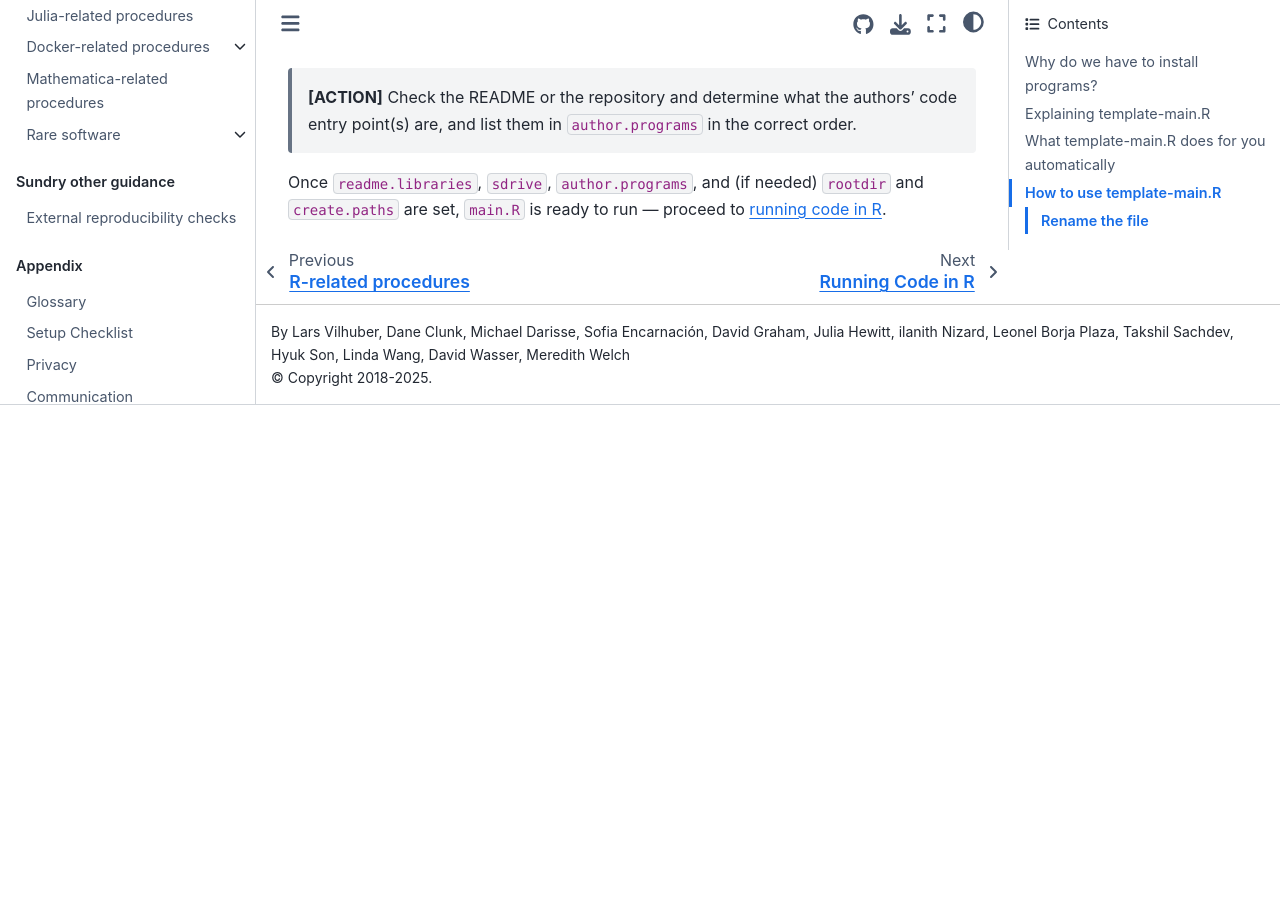
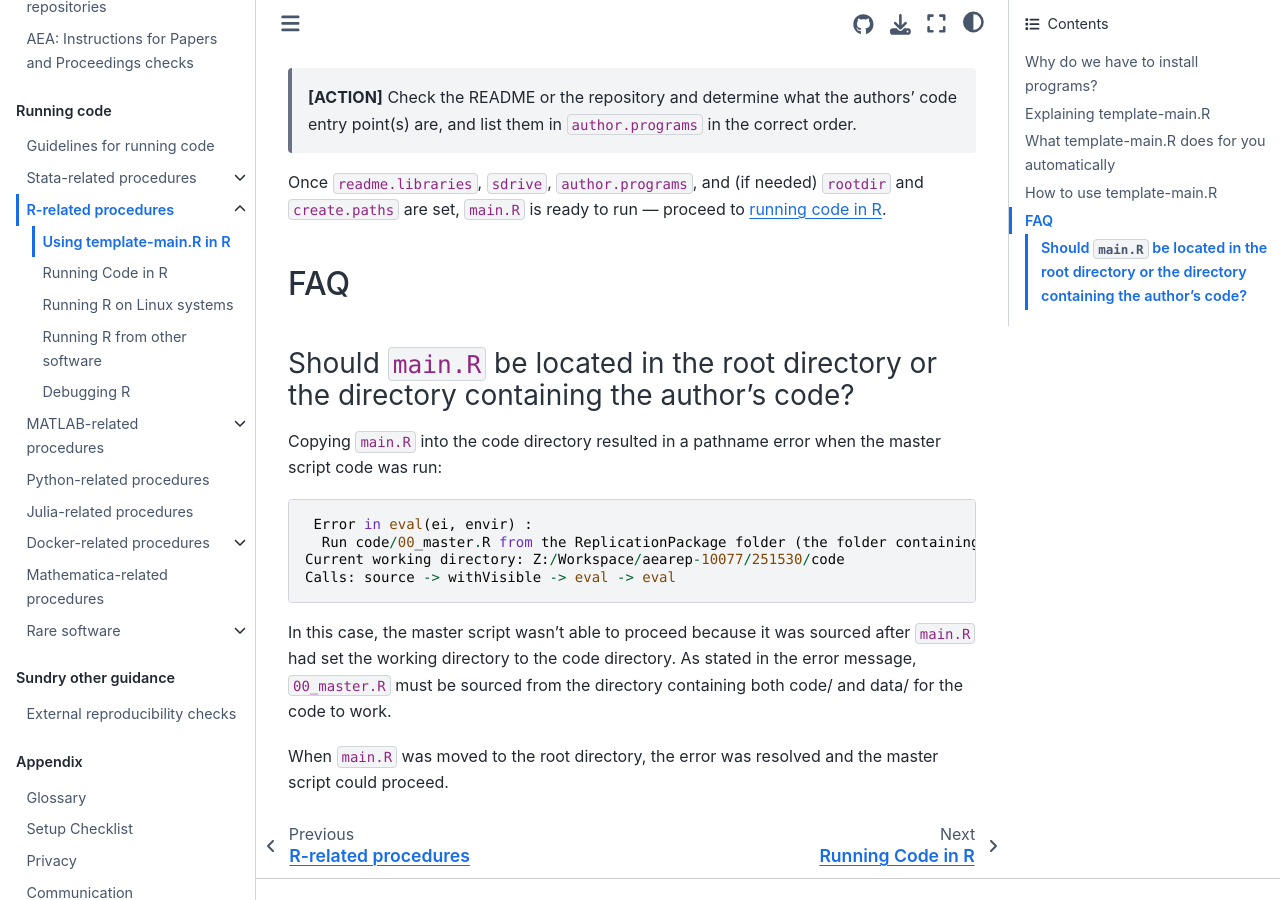
Before and after one commit to labordynamicsinstitute/ldilab-manual, a Jupyter Book: the page built from 96-11-using-config-r.md, in a window 1280 px wide and 900 px high, scrolled down 6539 px. Built offline with Jupyter Book 1.0.4 settings and Sphinx 7.4.7 and the Sphinx Book theme 1.1.4, drawn with Linux system fonts in a browser that asks for light colours; before the commit the page ends 6944 px from its top, so only the background shows below that.

Commit message:
Add FAQ about main.R location and pathname errors
Added FAQ section regarding the location of main.R and its impact on script execution.

````diff
--- a/96-11-using-config-r.md
+++ b/96-11-using-config-r.md
@@ -221,3 +221,18 @@
 > **[ACTION]** Check the README or the repository and determine what the authors' code entry point(s) are, and list them in `author.programs` in the correct order.
 
 Once `readme.libraries`, `sdrive`, `author.programs`, and (if needed) `rootdir` and `create.paths` are set, `main.R` is ready to run — proceed to [running code in R](running-code-in-r).
+
+## FAQ
+
+### Should `main.R` be located in the root directory or the directory containing the author's code?
+
+Copying `main.R` into the code directory resulted in a pathname error when the master script code was run:
+```
+ Error in eval(ei, envir) :
+  Run code/00_master.R from the ReplicationPackage folder (the folder containing code/ and data/).
+Current working directory: Z:/Workspace/aearep-10077/251530/code
+Calls: source -> withVisible -> eval -> eval
+```
+In this case, the master script wasn't able to proceed because it was sourced after `main.R` had set the working directory to the code directory. As stated in the error message, `00_master.R` must be sourced from the directory containing both code/ and data/ for the code to work.
+
+When `main.R` was moved to the root directory, the error was resolved and the master script could proceed.
````
